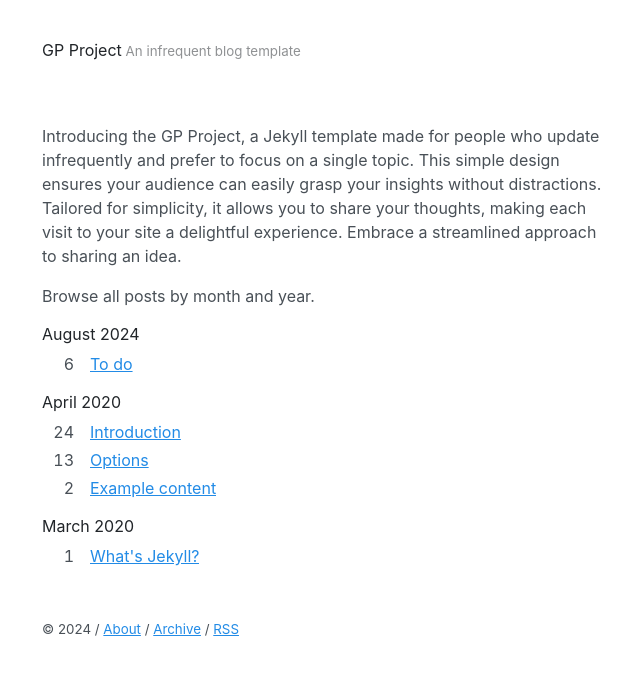
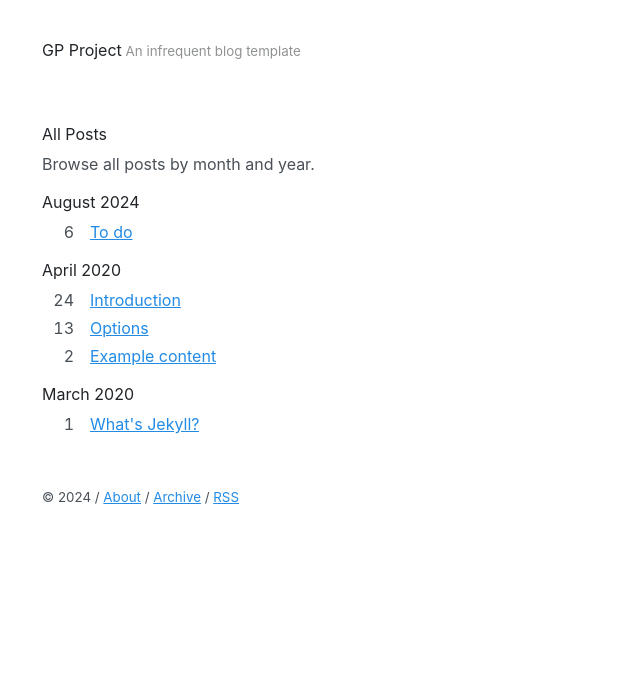
Before and after one commit to akmolteni/gp, a Jekyll site: the page built from test.html, in a window 1280 px wide. Shown: the top 675 px of the page, without its empty margins (318-958 px from the left). Built offline with Jekyll 4.4.1, drawn with Linux system fonts in a browser that asks for light colours.

Commit message:
Update test.html

```diff
--- a/test.html
+++ b/test.html
@@ -3,8 +3,23 @@
 title: Home
 ---
 
-<p>Introducing the GP Project, a Jekyll template made for people who update infrequently and prefer to focus on a single topic. This simple design ensures your audience can easily grasp your insights without distractions. Tailored for simplicity, it allows you to share your thoughts, making each visit to your site a delightful experience. Embrace a streamlined approach to sharing an idea.</p>
+<div class="posts">
+  {% for post in paginator.posts limit:1 %}
+  <article class="post">
+    <h1 class="post-title">
+      <a href="{{ post.url | relative_url }}">
+        {{ post.title }}
+      </a>
+    </h1>
 
+    <time datetime="{{ post.date | date_to_xmlschema }}" class="post-date">{{ post.date | date_to_string }}</time>
+
+    {{ post.content }}
+  </article>
+  {% endfor %}
+</div>
+
+<h2>All Posts</h2>
 <p>Browse all posts by month and year.</p>
 
 {% assign postsByYearMonth = site.posts | group_by_exp: "post", "post.date | date: '%B %Y'" %}
```
